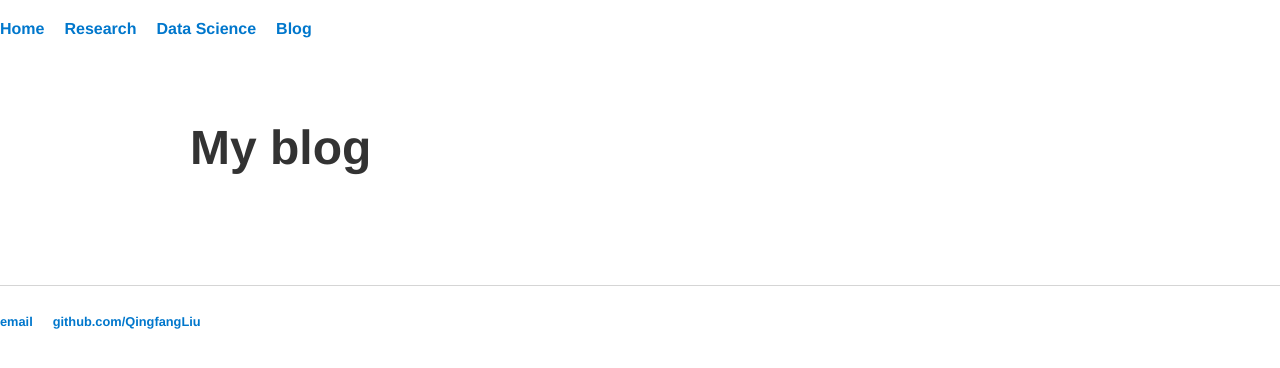
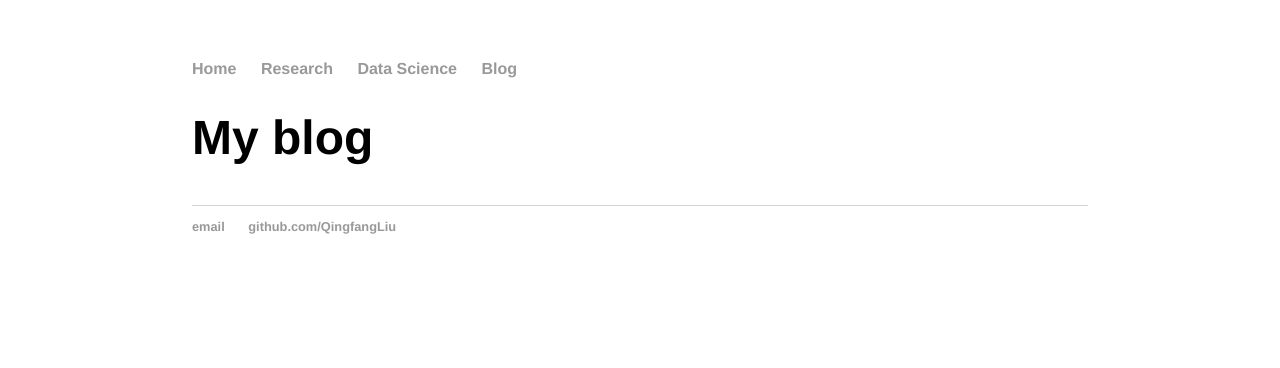
Before and after one commit to QingfangLiu/qingfangliu.github.io, a Jekyll site: the page built from blog/index.html, in a window 1280 px wide. Shown: the top 368 px of the page. Built offline with Jekyll 4.4.1, drawn with Linux system fonts in a browser that asks for light colours.

Commit message:
update main

```diff
--- a/css/main.css
+++ b/css/main.css
@@ -1,114 +1,43 @@
-
 body {
-    font-family: 'Helvetica', 'Arial', 'Sans-Serif';
-    margin: 0;
-    padding: 0;
-    color: #333;
-    background-color: #fff;
-    line-height: 1.6;
+    margin: 60px auto;
+    width: 70%;
 }
-
-
-/* Navigation styling */
 nav ul, footer ul {
-    padding: 0;
+    font-family:'Helvetica', 'Arial', 'Sans-Serif';
+    padding: 0px;
     list-style: none;
     font-weight: bold;
-    display: flex;
-    gap: 20px;
 }
-
 nav ul li, footer ul li {
     display: inline;
+    margin-right: 20px;
 }
-
 a {
     text-decoration: none;
-    color: #0077cc;
+    color: #999;
 }
-
 a:hover {
     text-decoration: underline;
 }
-
-/* Headings */
 h1 {
     font-size: 3em;
-    margin-bottom: 0.2em;
+    font-family:'Helvetica', 'Arial', 'Sans-Serif';
+}
+p {
+    font-size: 1.5em;
+    line-height: 1.4em;
+    color: #333;
+}
+footer {
+    border-top: 1px solid #d5d5d5;
+    font-size: .8em;
 }
 
-h2 {
-    font-size: 2em;
-    margin-top: 2em;
-    border-bottom: 2px solid #ddd;
-    padding-bottom: 0.3em;
-}
-
-/* Paragraphs */
-p {
-    font-size: 1.25em;
-    margin-bottom: 1em;
-}
-
-/* Section spacing */
-section {
-    margin-top: 2.5em;
-}
-
-/* Skill list */
-ul.skill-list {
-    margin: 1em 0;
-    padding-left: 1.2em;
-    font-size: 1.1em;
-}
-
-ul.skill-list li {
-    margin-bottom: 0.4em;
-}
-
-/* Posts (if used for blogs) */
 ul.posts {
     margin: 20px auto 40px;
-    font-size: 1.2em;
-    padding-left: 0;
+    font-size: 1.5em;
 }
 
 ul.posts li {
     list-style: none;
-    margin-bottom: 0.5em;
 }
-
-/* Footer */
-footer {
-    border-top: 1px solid #d5d5d5;
-    font-size: 0.8em;
-    margin-top: 3em;
-    padding-top: 1em;
-    color: #777;
-}
-
-/* Optional card layout for sections like Skills */
-.card {
-    border: 1px solid #e0e0e0;
-    padding: 1.5em;
-    border-radius: 8px;
-    background: #fafafa;
-    margin-top: 1.5em;
-}
-
-.blurb {
-  background: #fdfdfd;
-  padding: 30px;
-  border-radius: 8px;
-  box-shadow: 0 2px 10px rgba(0,0,0,0.05);
-  font-size: 1.2em;
-  line-height: 1.6;
-  margin: 40px 0;
-}
-
-
-.container {
-    max-width: 900px;
-    margin: 0 auto;
-    padding: 20px;
-}
```
Also changed, not shown: 1 other file.
